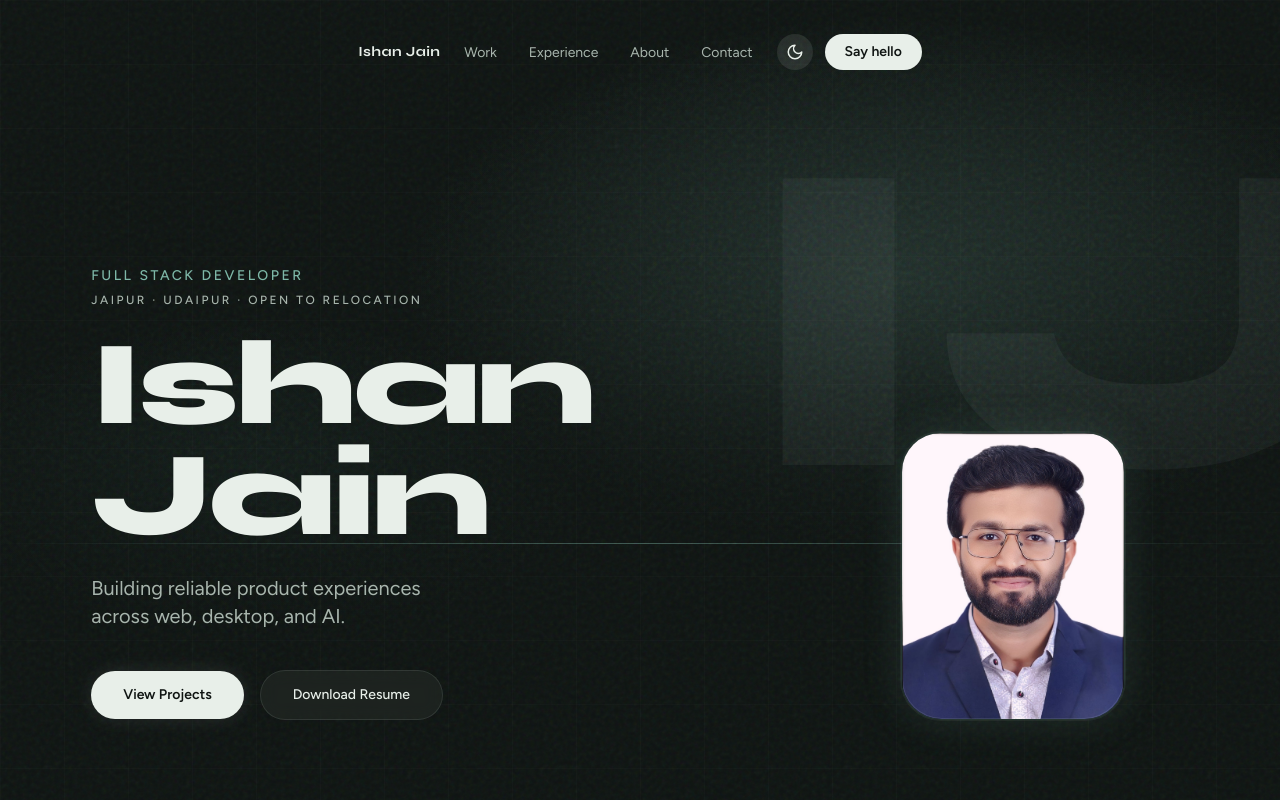
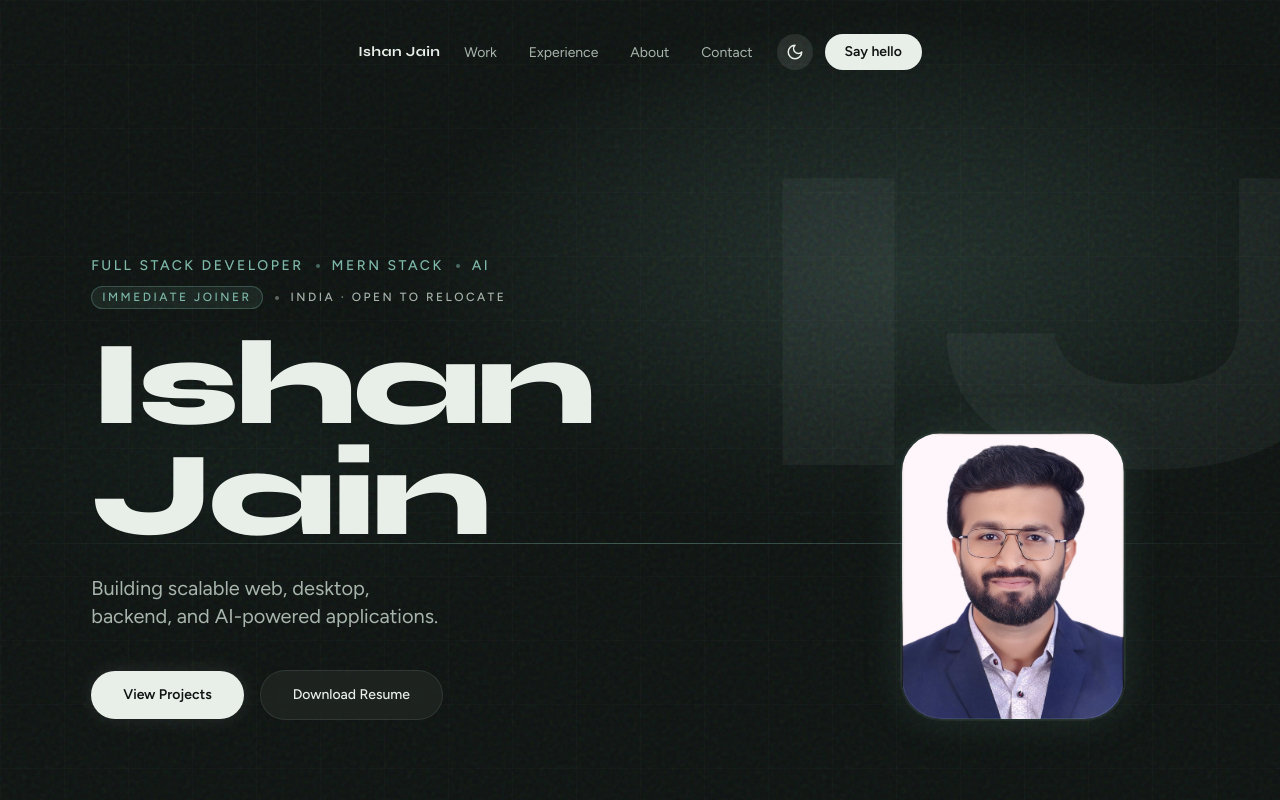
Before and after one commit to ishanjainkl-sys/ishanjain1408, a React (Vite) app: page / in a window 1280 px wide. Shown: the top 800 px of the page. Built offline with nearby package versions, Linux system fonts and the light colour scheme.

Commit message:
feat: add Hero component and portfolio content data

```diff
--- a/src/components/Hero.tsx
+++ b/src/components/Hero.tsx
@@ -73,8 +73,18 @@ export function Hero() {
             animate="show"
             className="mb-5 flex flex-col gap-1.5 text-sm font-medium tracking-[0.18em] text-sage uppercase"
           >
-            <span>FULL STACK DEVELOPER</span>
-            <span className="text-mist-dim text-[0.85em]">JAIPUR · UDAIPUR · OPEN TO RELOCATION</span>
+            <div className="flex flex-wrap items-center gap-2 md:gap-3">
+              <span>FULL STACK DEVELOPER</span>
+              <span className="hidden h-1 w-1 rounded-full bg-sage/50 md:block"></span>
+              <span>MERN STACK</span>
+              <span className="hidden h-1 w-1 rounded-full bg-sage/50 md:block"></span>
+              <span>AI</span>
+            </div>
+            <div className="mt-1 flex flex-wrap items-center gap-2 text-[0.85em] text-mist-dim md:gap-3">
+              <span className="rounded-full border border-sage/30 bg-sage/10 px-2.5 py-0.5 text-sage">IMMEDIATE JOINER</span>
+              <span className="hidden h-1 w-1 rounded-full bg-mist-dim/50 md:block"></span>
+              <span>{profile.location.toUpperCase()}</span>
+            </div>
           </motion.div>
 
           <motion.h1
--- a/src/data/content.ts
+++ b/src/data/content.ts
@@ -15,13 +15,13 @@ export type Project = {
 
 export const profile = {
   name: 'Ishan Jain',
-  title: 'Software Engineer',
-  location: 'India',
+  title: 'Full Stack Developer',
+  location: 'India · Open to Relocate',
   email: 'ishanjain1408@gmail.com',
   phone: '+91 7728919575',
-  headline: 'Building reliable product experiences across web, desktop, and AI.',
+  headline: 'Building scalable web, desktop, backend, and AI-powered applications.',
   summary:
-    'Full Stack Developer with 2+ years of experience building scalable web and desktop applications using React.js, Node.js, TypeScript, and MongoDB. Proven expertise in REST APIs, performance optimization, production debugging, and AI-powered applications, delivering reliable, high-performance solutions across diverse platforms.',
+    'Full Stack Developer with 2+ years of experience building scalable web, desktop, backend, and AI-powered applications. I specialize in React.js, Next.js, Node.js, Express.js, TypeScript, Python, FastAPI, MongoDB, PostgreSQL, MySQL, REST APIs, and AI/RAG applications.',
   links: {
     linkedin: 'https://www.linkedin.com/in/ishanjain1408',
     github: 'https://github.com/ishanjain1408',
@@ -214,14 +214,25 @@ export const earlierWork: Project[] = [
 
 export const experience = [
   {
+    company: 'Freelance',
+    location: 'Remote',
+    role: 'Full Stack Engineer',
+    period: 'Sep 2026 — Present',
+    impact: [
+      'Built a visual AI-powered website builder with responsive Desktop/Tablet/Mobile editing, drag-and-drop interactions, and Figma-like zoom/pan.',
+      'Developed scalable editor architecture using Next.js, React, Node.js, PostgreSQL, Prisma ORM, and Turborepo.',
+      'Improved the product experience through responsive canvas behavior, smooth interactions, and reusable UI components.'
+    ],
+  },
+  {
     company: 'Kadel Labs',
     location: 'Udaipur',
     role: 'Trainee Software Engineer',
     period: 'Nov 2025 — Aug 2026',
     impact: [
-      'Developed React.js and Electron features for file management, playback, monitoring, and 360° viewing.',
+      'Implemented React.js and Electron features for file management, playback, monitoring, and 360° viewing.',
       'Resolved 25+ UI, performance, and functionality defects across viewers, workflows, recordings, and streaming.',
-      'Built reusable components, integrated REST APIs, tested features, reviewed code, and collaborated with Git.',
+      'Created reusable components, integrated REST APIs, tested features, reviewed code, and collaborated with Git.',
     ],
   },
   {
@@ -230,8 +241,8 @@ export const experience = [
     role: 'MERN Intern',
     period: 'Apr 2025 — Aug 2025',
     impact: [
-      'Developed MERN Sales Lead Dashboard tracking 200+ leads, 100+ daily logins, and 40+ non-logins.',
-      'Optimized backend, built middleware, reducing crashes 27% and improving performance 25%.'
+      'Delivered MERN Sales Lead Dashboard tracking 200+ leads, 100+ daily logins, and 40+ non-logins.',
+      'Improved backend, Architected middleware, reducing crashes 27% and improving performance 25%.'
     ],
   },
   {
@@ -240,20 +251,20 @@ export const experience = [
     role: 'Junior Software Engineer',
     period: 'Aug 2024 — Nov 2024',
     impact: [
-      'Engineered a TypeScript-based to-do app using React/Redux; boosted UI responsiveness by 35% and code scalability.',
-      'Developed mobile-first Recipe Explorer in React Native; improved load time by 30% with local storage integration.',
+      'Designed a TypeScript-based to-do app using React/Redux; boosted UI responsiveness by 35% and code scalability.',
+      'Developed mobile-first Recipe Explorer in React Native; Optimized load time by 30% with local storage integration.',
       'Created 12+ reusable components to reduce code duplication and enhance mobile/web performance innovation.',
     ],
   },
   {
-    company: 'Codextra Protech Pvt Ltd',
+    company: 'Codextra Protech Private Limited',
     location: 'Jaipur',
-    role: 'Trainee Engineer',
+    role: 'Intern',
     period: 'Apr 2023 — Sep 2023',
     impact: [
+      'Designed MySQL DB for hospital management and E-commerce website & developed CRUD routes.',
+      'Developed E-commerce and hospital management applications app\'s database, created backend with models and routes.',
       'Engineered scalable backends for 2+ e-commerce and health apps; optimized MySQL queries for 40% faster access.',
-      'Released store locator using Leaflet.js, cutting user search time by 30% across devices with team collaboration.',
-      'Enhanced database queries using indexed fields and data visualization, improving data fetch speed by 50%.',
     ],
   },
 ]
```
